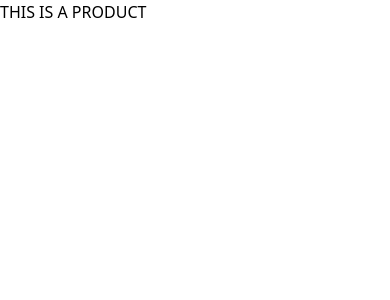
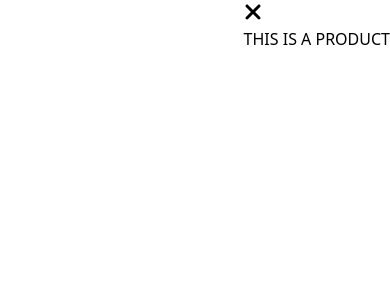
Before and after one commit to dvbenson/fe_ecommerce-badsauce, a Next.js app: page /shop/product in a window 390 px wide. Shown: the top 300 px of the page. Built offline with nearby package versions, Linux system fonts and the light colour scheme.

Commit message:
modal failures

```diff
--- a/app/shop/page.tsx
+++ b/app/shop/page.tsx
@@ -37,9 +37,9 @@ export default async function Shop() {
 
   return (
     <DefaultLayout>
-      <main className="flex flex-col min-h-screen p-4">
+      <main className="flex flex-col justify-center items-center mx-auto min-h-screen p-4">
         <section className="flex-grow mt-24">
-          <div className="w-full max-w-[1000px] mx-auto grid grid-cols-1 sm:grid-cols-2 md:grid-cols-3 gap-4">
+          <div className="w-full max-w-[1000px]  grid grid-cols-1 sm:grid-cols-2 md:grid-cols-3 gap-4">
             {products.map((product, productIndex) => {
               const product_id = product.product.id;
               const product_price = product.unit_amount;
--- a/app/shop/product/page.tsx
+++ b/app/shop/product/page.tsx
@@ -1,3 +1,9 @@
+import ProductModal from 'components/ProductModal';
+
 export default function page() {
-  return <div>THIS IS A PRODUCT</div>;
+  return (
+    <>
+      <ProductModal />
+    </>
+  );
 }
--- a/components/ProductCard.tsx
+++ b/components/ProductCard.tsx
@@ -1,12 +1,20 @@
 'use client';
+import { useState } from 'react';
 import { CardProps } from '../app/shop/page';
+import Image from 'next/image';
 import { useRouter } from 'next/navigation';
+
+export interface ModalProps {
+  showModal: boolean;
+  setShowModal: (showModal: boolean) => void;
+}
 
 export default function ProductCard({
   product_id,
   product_price,
   product_info,
 }: CardProps) {
+  const [showModal, setShowModal] = useState(false);
   const router = useRouter();
 
   function onProductClick() {
@@ -14,9 +22,25 @@ export default function ProductCard({
   }
 
   return (
-    <div id="card-container" className="relative" onClick={onProductClick}>
-      <div id="card" className="shadow hover:shadow-lg cursor-pointer">
-        <img src={product_info.images[0]} alt={product_info.name} />
+    <div
+      id="card-container"
+      className="relative w-[300px] h-[300px]"
+      onClick={() => {
+        {
+          setShowModal(true);
+          onProductClick();
+        }
+      }}
+    >
+      <div
+        id="card"
+        className="shadow hover:shadow-lg cursor-pointer flex justify-center items-center w-full h-full overflow-hidden"
+      >
+        <img
+          src={product_info.images[0]}
+          alt={product_info.name}
+          className="object-cover w-full h-full"
+        />
       </div>
       <div className="absolute right-0 top-0 p-2">
         <button disabled className="rounded-full bg-white p-2 shadow font-bold">
--- /dev/null
+++ b/components/ProductModal.tsx
@@ -0,0 +1,31 @@
+'use client';
+import { useRouter } from 'next/router';
+import { FontAwesomeIcon } from '@fortawesome/react-fontawesome';
+import { faXmark } from '@fortawesome/free-solid-svg-icons';
+
+export default function ProductModal(
+  showModal: boolean,
+  setShowModal: (showModal: boolean) => void,
+) {
+  const router = useRouter();
+
+  const handleModalClose = () => {
+    setShowModal(false);
+    router.back();
+  };
+
+  return (
+    <div className="relative width-[600px] h-[300px] bg-white p-10">
+      <div className="w-full h-full"></div>
+      <div className="absolute right-0 top-0">
+        <button onClick={handleModalClose} className="cursor-pointer">
+          <FontAwesomeIcon
+            icon={faXmark}
+            className="text-2xl"
+          ></FontAwesomeIcon>
+        </button>
+        <div>THIS IS A PRODUCT</div>
+      </div>
+    </div>
+  );
+}
```
